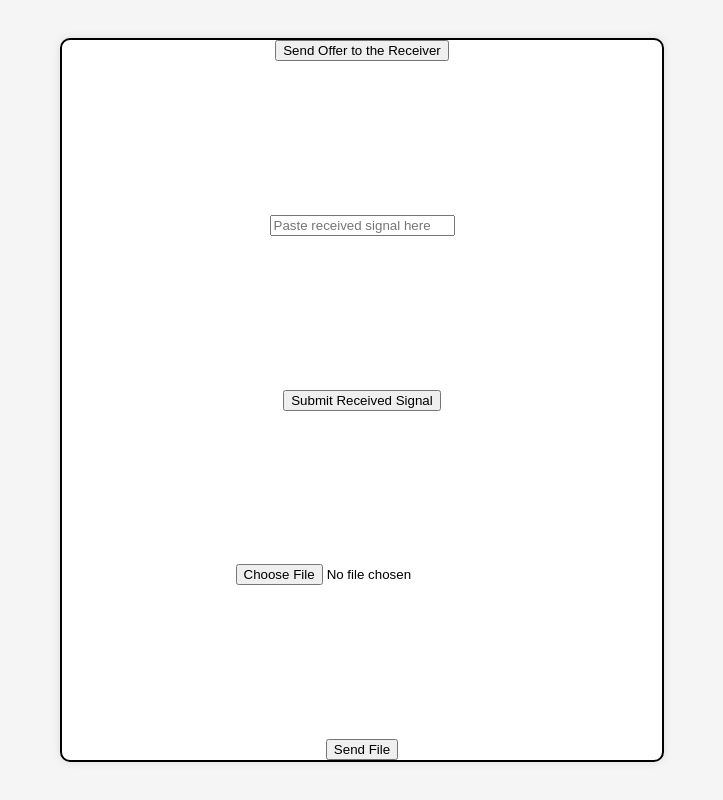
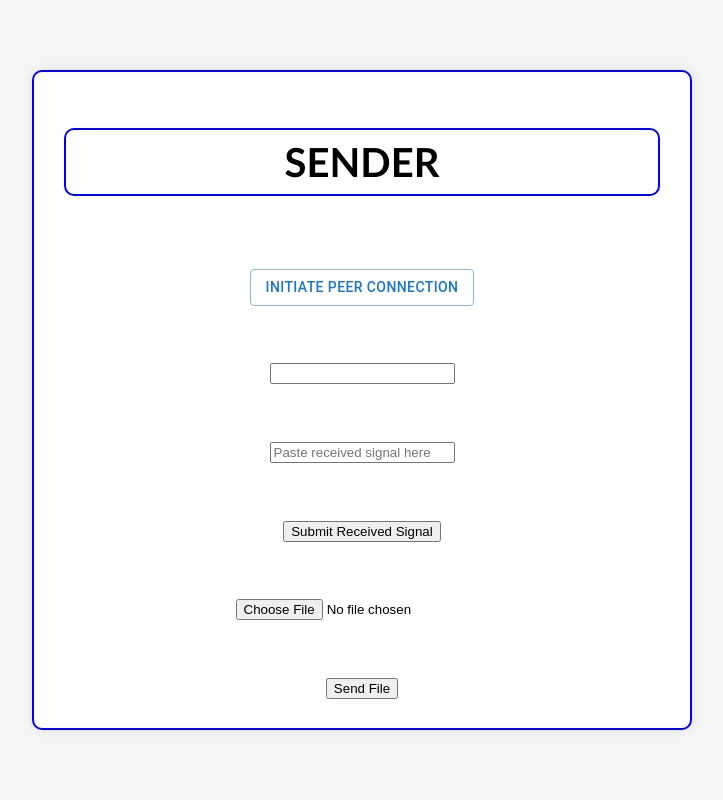
Before and after one commit to Praneeth003/file-transfer, a Next.js app: page /sender in a window 1280 px wide. Shown: the whole page, without its empty margins (278-1001 px from the left). Built offline with nearby package versions, Linux system fonts and the light colour scheme.

Commit message:
add input fields to allow for easy copy and pasting

```diff
--- a/src/app/globals.css
+++ b/src/app/globals.css
@@ -129,12 +129,12 @@ div {
   display: flex;
   flex-direction: column;
   align-items: center;
-  justify-content: space-between;
+  justify-content: space-evenly;
   height: 90vh;
   width: 75vh;
   gap: 1rem;
   background-color: #ffffff;
-  border: 2px solid #000000;
+  border: 2px solid blue;
   border-radius: 10px;
   box-shadow: 0px 0px 10px rgba(0, 0, 0, 0.1);
 }
@@ -148,7 +148,7 @@ div {
   color: #000000;
   font-family: 'Trebuchet MS', 'Lucida Sans Unicode', 'Lucida Grande', 'Lucida Sans', Arial, sans-serif;
   background-color: #ffffff;
-  border: 2px solid black;
+  border: 2px solid blue;
   padding: 0.5rem;
   border-radius: 10px;
   text-align: center;
@@ -163,8 +163,23 @@ div {
   width: 90%;
   gap: 1rem;
   background-color: #ffffff;
-  border: 2px solid black;
+  border: 2px solid blue;
   padding: 0.5rem;
   border-radius: 10px;
   margin: 0.5rem;
  }
+
+ #inside-sender-div{
+  display: flex;
+  flex-direction: column;
+  align-items: center;
+  justify-content: space-around;
+  height: 80%;
+  width: 50%;
+  gap: 1rem;
+  background-color: #ffffff;
+  border: 2px solid blue;
+  padding: 0.5rem;
+  border-radius: 10px;
+  margin: 0.5rem;
+ }
--- a/src/app/page.tsx
+++ b/src/app/page.tsx
@@ -10,7 +10,7 @@ const Page = () => {
       <Link href="/sender">
       <Button variant="outlined" size = "large" color='primary'
             sx={{
-              borderColor: '#000000',
+              borderColor: 'blue',
               color: '#000000',
               fontWeight: 'bold',
               fontSize: '1.5rem',
@@ -22,7 +22,7 @@ const Page = () => {
       <Link href="/receiver">
       <Button variant="outlined" size = "large" color='primary'
             sx={{
-              borderColor: '#000000',
+              borderColor: 'blue',
               color: '#000000',
               fontWeight: 'bold',
               fontSize: '1.5rem',
--- a/src/app/sender/page.tsx
+++ b/src/app/sender/page.tsx
@@ -2,19 +2,23 @@
 import React from 'react';
 import { useState } from 'react';
 import SimplePeer from 'simple-peer';
+import Button from '@mui/material/Button';
+import TextField from '@mui/material/TextField';
+import { Box } from '@mui/material';
 
 export default function Sender() {
     const [peer, setPeer] = useState<SimplePeer.Instance | null>(null);
     const [receivedSignal, setReceivedSignal] = useState('');
     const [file, setFile] = useState<File | null>(null);
+    const [sendOffer, setSendOffer] = useState('');
 
     const initializePeer = () => {
         try {
             const newPeer = new SimplePeer({ initiator: true, trickle: false });
 
             newPeer.on('signal', data => {
-                console.log('Send this signal to the receiver: ', JSON.stringify(data));
-                const sendOffer = JSON.stringify(data);
+                setSendOffer(JSON.stringify(data));
+                // console.log('Send this signal to the receiver: ', sendOffer);
             });
 
             setPeer(newPeer);
@@ -79,13 +83,16 @@ export default function Sender() {
     };
 
     return (
-        <div>
-            <button onClick={initializePeer}>Send Offer to the Receiver</button>
+        <Box id = 'inside-sender-div'>
+            <h1>SENDER </h1>
+            <Button onClick={initializePeer} variant= 'outlined'>Initiate Peer Connection</Button>
+
+            <input value = {sendOffer} />
 
             <input value={receivedSignal} onChange={(e) => setReceivedSignal(e.target.value)} type="text" placeholder="Paste received signal here" />
             <button onClick={handleReceivedSignal}>Submit Received Signal</button>
             <input type="file" onChange={handleFileChange} />
             <button onClick={sendFile}>Send File</button>
-        </div>
+        </Box>
     );
 }
```
Also changed, not shown: src/app/receiver/page.tsx (+7 -2 lines).
